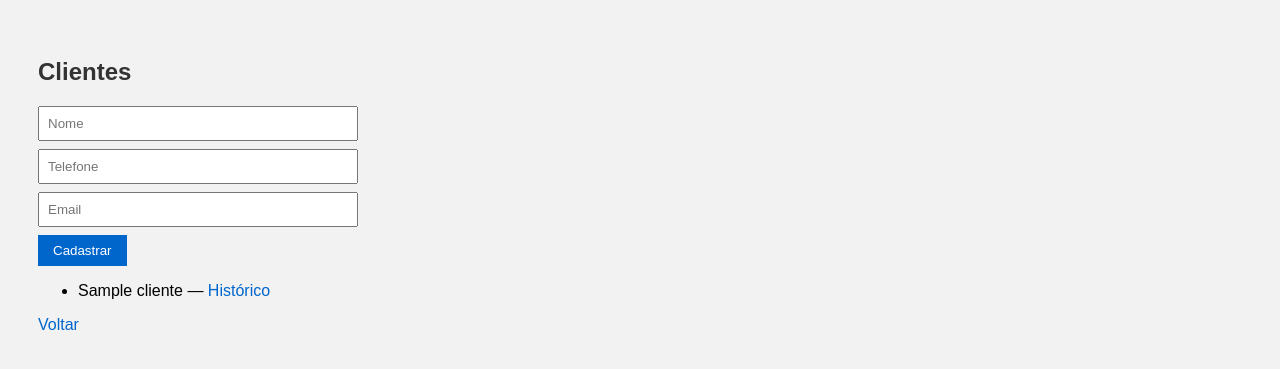
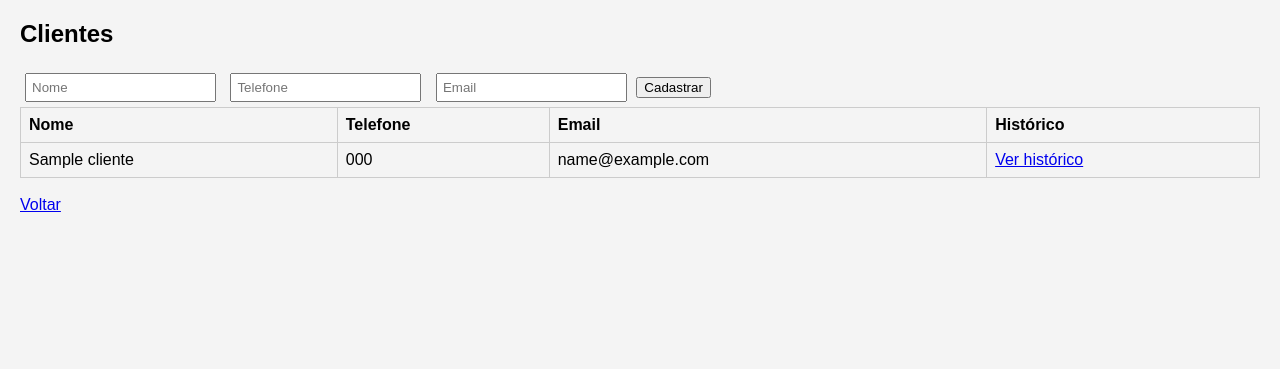
Before and after one commit to VagnoJunior/sistema-atendimento, a Flask app: page /clientes in a window 1280 px wide. Shown: the top 369 px of the page. Run offline with Flask 3, Linux system fonts and the light colour scheme; a user stored in the database is signed in; tables that the repository leaves empty hold one stand-in row (values such as "Sample post").

Commit message:
Update clientes.html

```diff
--- a/templates/clientes.html
+++ b/templates/clientes.html
@@ -2,29 +2,32 @@
 <html>
 <head>
     <title>Clientes</title>
-    <link rel="stylesheet" href="/static/style.css">
+    <style>
+        body { font-family: Arial; margin:20px; background:#f4f4f4; }
+        table { width:100%; border-collapse: collapse; }
+        th, td { border:1px solid #ccc; padding:8px; text-align:left; }
+        input { padding:5px; margin:5px; }
+    </style>
 </head>
 <body>
-
     <h2>Clientes</h2>
-
-<form method="post">
+    <form method="POST">
         <input name="nome" placeholder="Nome" required>
         <input name="telefone" placeholder="Telefone" required>
         <input name="email" placeholder="Email">
         <button>Cadastrar</button>
     </form>
-
-<ul>
+    <table>
+        <tr><th>Nome</th><th>Telefone</th><th>Email</th><th>Histórico</th></tr>
         {% for c in clientes %}
-    <li>
-        {{ c[1] }} —
-        <a href="/cliente/{{ c[0] }}">Histórico</a>
-    </li>
+        <tr>
+            <td>{{ c[1] }}</td>
+            <td>{{ c[2] }}</td>
+            <td>{{ c[3] }}</td>
+            <td><a href="/cliente/{{ c[0] }}">Ver histórico</a></td>
+        </tr>
         {% endfor %}
-</ul>
-
-<a href="/">Voltar</a>
-
+    </table>
+    <br><a href="/">Voltar</a>
 </body>
 </html>
```
Lines whose indentation alone changed are shown as unchanged.
